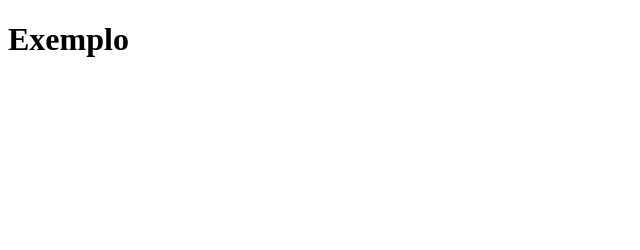
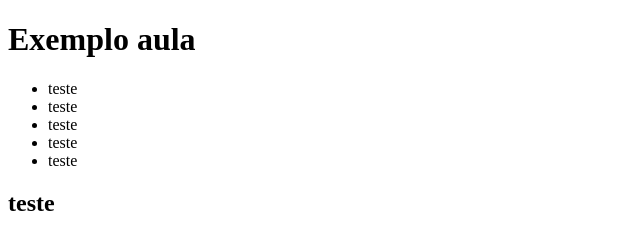
Before and after one commit to jussimar/exemplo21ds3, a plain HTML site: page index.html in a window 1280 px wide. Shown: the whole page, without its empty margins (0-640 px from the left). Drawn offline with Linux system fonts and the light colour scheme.

Commit message:
alterando h1, inserindo lista e h2

```diff
--- a/index.html
+++ b/index.html
@@ -5,6 +5,16 @@
     <title>PAgina de exemplo</title>
   </head>
   <body>
-        <h1>Exemplo</h1>
+        <h1>Exemplo aula</h1>
+        <ul>
+          <li>teste</li>
+          <li>teste</li>
+          <li>teste</li>
+          <li>teste</li>
+          <li>teste</li>
+        </ul>
+
+        <h2>teste</h2>
+
   </body>
 </html>
```
